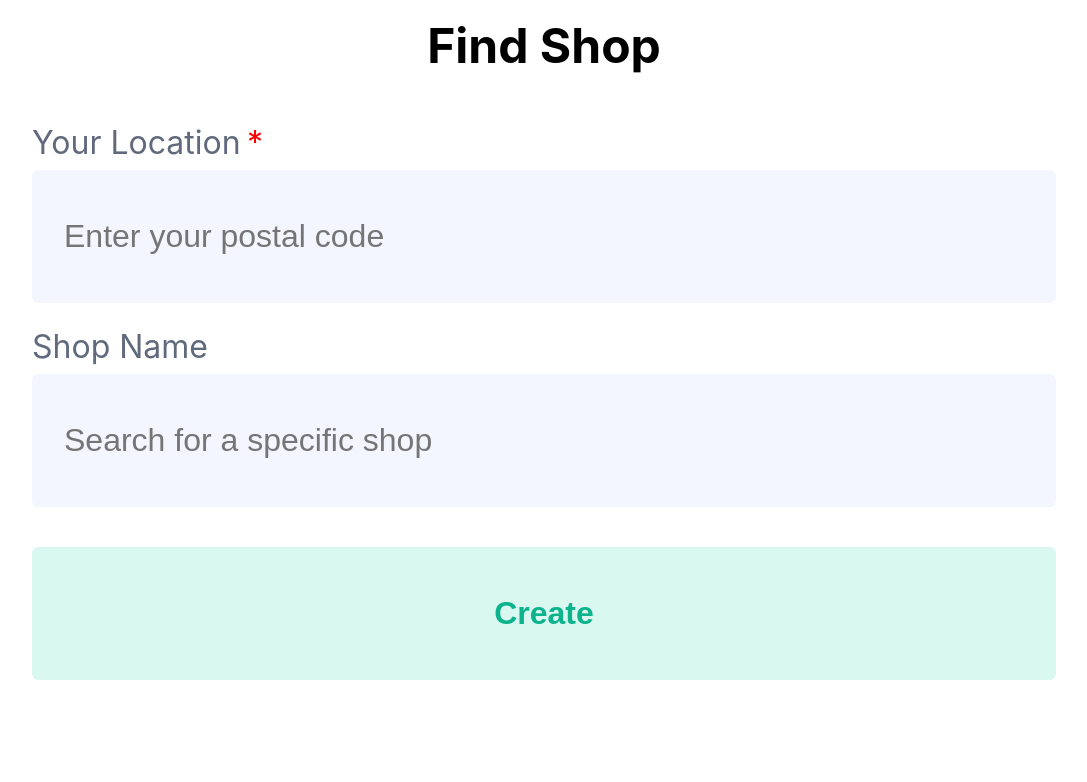
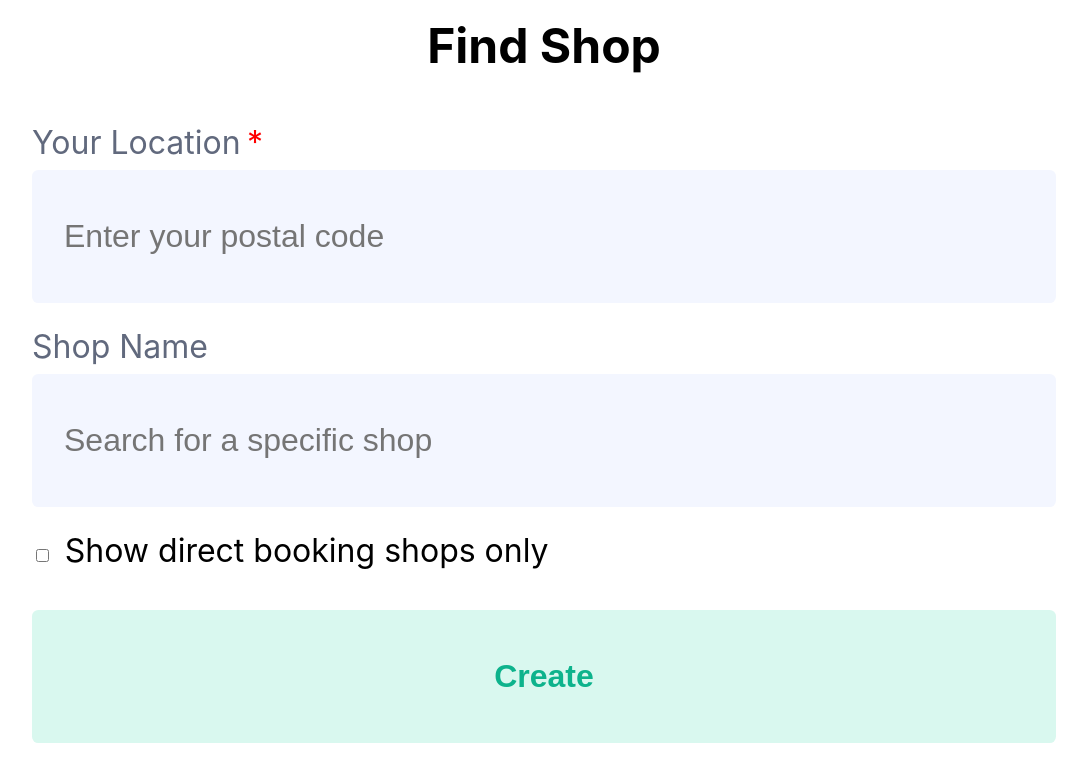
Before and after one commit to HKanwal/kapstone, a Next.js app in the folder src/next-app/: page /find-shop in a window 1280 px wide. Shown: the top 782 px of the page, without its empty margins (96-1183 px from the left). Built offline with nearby package versions, Linux system fonts and the light colour scheme.

Commit message:
Add checkbox for canned jobs only

```diff
--- a/src/next-app/pages/find-shop.tsx
+++ b/src/next-app/pages/find-shop.tsx
@@ -1,5 +1,5 @@
 import type { NextPage } from 'next';
-import { useState } from 'react';
+import { ChangeEvent, useState } from 'react';
 import Button from '../components/Button';
 import DropdownField from '../components/DropdownField';
 import Header from '../components/Header';
@@ -11,8 +11,13 @@ const FindShopPage: NextPage = () => {
   const [zipCode, setZipCode] = useState('');
   const [shopName, setShopName] = useState('');
   const [serviceType, setServiceType] = useState('');
+  const [checked, setChecked] = useState(false);
   const valid = zipCode.length > 0;
   const serviceTypes: string[] = []; // TODO: service types should be retrieved from database
+
+  const handleCheckboxChange = (e: ChangeEvent<HTMLInputElement>) => {
+    setChecked(e.target.checked);
+  };
 
   const handleSubmit = () => {
     // TODO: Redirect to shop results screen
@@ -33,6 +38,10 @@ const FindShopPage: NextPage = () => {
         {/*<div className={formStyles['field-container']}>
           <DropdownField name='Service Type'  /> TODO: Use the single dropdown field component. Must wait until that PR is merged to continue.
         </div> */}
+        <div className={formStyles['field-container']}>
+          <input type="checkbox" checked={checked} onChange={handleCheckboxChange} />
+          <label style={{ marginLeft: '1vw' }}>Show direct booking shops only</label>
+        </div>
         <div className={formStyles['submit-container']}>
           <Button title="Create" disabled={!valid} width="80%" onClick={handleSubmit} />
         </div>
```
